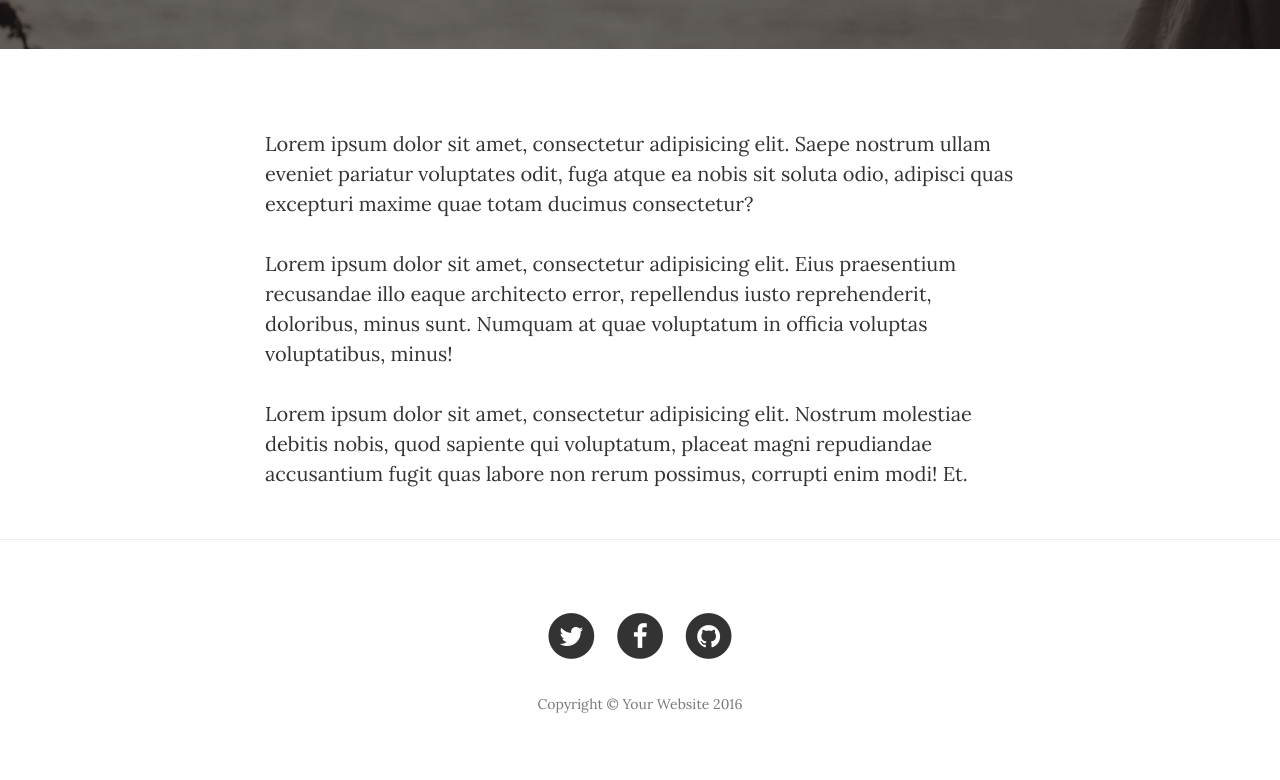
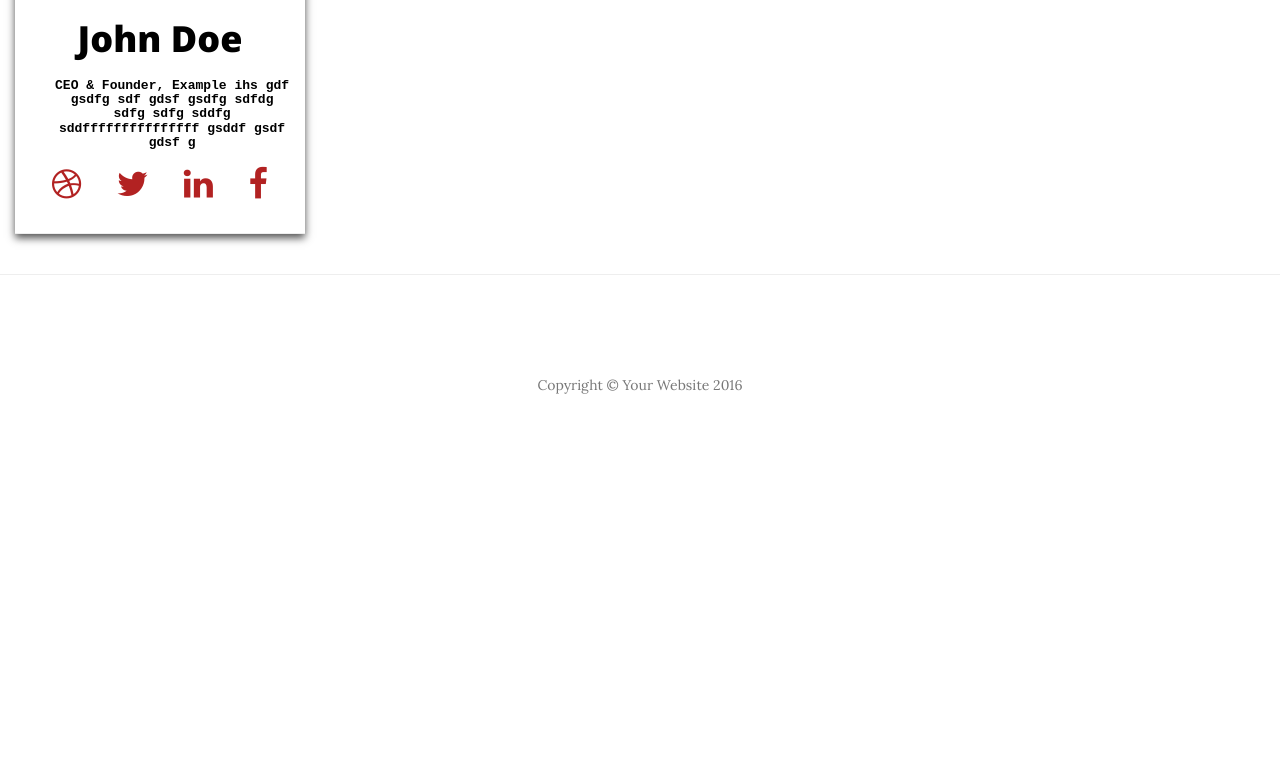
Before and after one commit to aarthikrao/djangoBlogApp, a Django app: template mainapp/templates/about.html in a window 1280 px wide. Shown: the part 399-1179 px from the top of the page. After the commit the page ends 793 px from the top, so only its background shows below. Run offline with Django 3.2, Linux system fonts and the light colour scheme; the template is opened without the code that fills it: values that come from a table or form of the project are taken from there, others are empty; tables that the repository leaves empty hold one stand-in row (values such as "Sample post"); some libraries are stand-ins or nearby versions.

Commit message:
Added about author

```diff
--- a/blogApp/urls.py
+++ b/blogApp/urls.py
@@ -16,7 +16,7 @@ Including another URLconf
 from django.contrib import admin
 from django.urls import path, include
 
-app_name = 'mainapp'
+
 
 urlpatterns = [
     path('admin/', admin.site.urls),
--- a/mainapp/admin.py
+++ b/mainapp/admin.py
@@ -1,6 +1,7 @@
 from django.contrib import admin
 
-from .models import Author, PageContent
+from .models import Author, PageContent, Tags
 
 admin.site.register(Author)
 admin.site.register(PageContent)
+admin.site.register(Tags)
--- a/mainapp/models.py
+++ b/mainapp/models.py
@@ -4,6 +4,7 @@
     3. Add List of categories..!
 '''
 from django.db import models
+from django.contrib.postgres.fields import ArrayField
 
 
 class Author(models.Model):
@@ -18,6 +19,7 @@ class Author(models.Model):
     def __str__(self):
         return self.blog_name
 
+
 class PageContent(models.Model):
     title = models.CharField(max_length=150)
     link_name = models.CharField(max_length=150)
@@ -25,6 +27,15 @@ class PageContent(models.Model):
     author = models.ForeignKey(Author, on_delete=models.CASCADE)
     pub_date = models.DateTimeField('Date Published')
     content = models.TextField()
+    tags = models.TextField()
 
     def __str__(self):
         return self.title
+
+
+class Tags(models.Model):
+    name = models.CharField(max_length=20)
+    int_name = models.CharField(max_length=20)
+
+    def __str__(self):
+        return self.name
--- a/mainapp/templates/about.html
+++ b/mainapp/templates/about.html
@@ -1,42 +1,10 @@
+{% extends 'base.html' %}
 {% load static %}
-<!DOCTYPE html>
-<html lang="en">
+{% block content %}
+<!-- Navigation -->
 
-<head>
-
-    <meta charset="utf-8">
-    <meta http-equiv="X-UA-Compatible" content="IE=edge">
-    <meta name="viewport" content="width=device-width, initial-scale=1">
-    <meta name="description" content="">
-    <meta name="author" content="">
-
-    <title>Clean Blog - About</title>
-
-    <!-- Bootstrap Core CSS -->
-    <link href="{% static 'vendor/bootstrap/css/bootstrap.min.css' %}" rel="stylesheet">
-
-    <!-- Theme CSS -->
-    <link href="{% static 'css/clean-blog.min.css' %}" rel="stylesheet">
-
-    <!-- Custom Fonts -->
-    <link href="{% static 'vendor/font-awesome/css/font-awesome.min.css' %}" rel="stylesheet" type="text/css">
-    <link href='https://fonts.googleapis.com/css?family=Lora:400,700,400italic,700italic' rel='stylesheet' type='text/css'>
-    <link href='https://fonts.googleapis.com/css?family=Open+Sans:300italic,400italic,600italic,700italic,800italic,400,300,600,700,800' rel='stylesheet' type='text/css'>
-
-    <!-- HTML5 Shim and Respond.js IE8 support of HTML5 elements and media queries -->
-    <!-- WARNING: Respond.js doesn't work if you view the page via file:// -->
-    <!--[if lt IE 9]>
-        <script src="https://oss.maxcdn.com/libs/html5shiv/3.7.0/html5shiv.js"></script>
-        <script src="https://oss.maxcdn.com/libs/respond.js/1.4.2/respond.min.js"></script>
-    <![endif]-->
-
-</head>
-
-<body>
-
-    <!-- Navigation -->
 <nav class="navbar navbar-default navbar-custom navbar-fixed-top">
-        <div class="container-fluid">
+    <div class="container-fluid" style="background-color:darkred;">
         <!-- Brand and toggle get grouped for better mobile display -->
         <div class="navbar-header page-scroll">
             <button type="button" class="navbar-toggle" data-toggle="collapse" data-target="#bs-example-navbar-collapse-1">
@@ -49,51 +17,93 @@
         <!-- Collect the nav links, forms, and other content for toggling -->
         <div class="collapse navbar-collapse" id="bs-example-navbar-collapse-1">
             <ul class="nav navbar-nav navbar-right">
+                {% for item in header_list %}
                 <li>
-                        <a href="/read/home">Home</a>
+                    <a href="{% url 'mainapp:category' item.int_name %}">{{ item.name }}</a>
                 </li>
-                    <li>
-                        <a href="/read/about">About</a>
-                    </li>
-                    <li>
-                        <a href="/#">Sample Post</a>
-                    </li>
-                    <li>
-                        <a href="contact.html">Contact</a>
-                    </li>
+                {% endfor %}
+
             </ul>
         </div>
         <!-- /.navbar-collapse -->
     </div>
     <!-- /.container -->
 </nav>
+<br>
+<br>
+<div class="container-fluid">
+    <div class="row">
+        <div class="col-sm-3"
+            ">
+            <style>
+                .card {
+                    box-shadow: 0 4px 8px 0 rgba(0, 0, 0, 0.685);
+                    max-width: 370px;
+                    margin: auto;
+                    text-align: center;
+                    font-family: arial;
+                }
 
-    <!-- Page Header -->
-    <!-- Set your background image for this header on the line below. -->
-    <header class="intro-header" style="background-image: url({% static 'img/about-bg.jpg' %})">
-        <div class="container">
-            <div class="row">
-                <div class="col-lg-8 col-lg-offset-2 col-md-10 col-md-offset-1">
-                    <div class="page-heading">
-                        <h1>About Me</h1>
-                        <hr class="small">
-                        <span class="subheading">This is what I do.</span>
+                .title {
+                    color: black;
+                    font-size: 13px;
+                    text-align: center;
+                    font-family: 'Courier New', Courier, monospace
+                }
+
+
+                .sociallinks{
+                    text-decoration: none;
+                    font-size: 34px;
+                    color: firebrick;
+                    padding: 15px;
+                }
+            </style>
+
+
+            <div class="
+            card">
+            <hr>
+            <!-- <h2 style="text-align:center">Author</h2> -->
+            <img src="http://www.safelinetruckinsurance.com/wp-content/uploads/2014/12/testiIcon.png" alt="John" style="width:300px"
+                height="300px">
+            <h1 style="color: black;">John Doe</h1>
+            <div class="col-sm-11 col-sm-offset-1">
+                <h6 class="title">CEO & Founder, Example ihs gdf gsdfg sdf gdsf gsdfg sdfdg sdfg sdfg sddfg
+                    sddfffffffffffffff gsddf
+                    gsdf gdsf g</h6>
+            </div>
+            <div style="margin: 24px 0;">
+                <a class="sociallinks" href="#"><i class="fa fa-dribbble"></i></a>
+                <a class="sociallinks" href="#"><i class="fa fa-twitter"></i></a>
+                <a class="sociallinks" href="#"><i class="fa fa-linkedin"></i></a>
+                <a class="sociallinks" href="#"><i class="fa fa-facebook"></i></a>
+            </div>
+            <hr>
+        </div>
+
+    </div>
+    <div class="col-sm-9" style="background-color:white;">
+        <div class="col-lg-11 col-lg-offset-1 col-sm-11 col-sm-offset-1">
+            {% for posts in post_list %}
+            <div class="post-preview">
+                <a href="{% url 'mainapp:article' posts.link_name %}">
+                    <h2 class="post-title">
+                        {{ posts.title }}
+                    </h2>
+                    <h3 class="post-subtitle">
+                        {{ posts.content|slice:":200" }} ...
+                    </h3>
+                </a>
+                <p class="post-meta">Posted by <a href="#">{{ posts.author.full_name }}</a> on {{posts.pub_date}}</p>
+            </div>
+            <hr>
+            {% endfor %}
         </div>
     </div>
 </div>
 </div>
-    </header>
 
-    <!-- Main Content -->
-    <div class="container">
-        <div class="row">
-            <div class="col-lg-8 col-lg-offset-2 col-md-10 col-md-offset-1">
-                <p>Lorem ipsum dolor sit amet, consectetur adipisicing elit. Saepe nostrum ullam eveniet pariatur voluptates odit, fuga atque ea nobis sit soluta odio, adipisci quas excepturi maxime quae totam ducimus consectetur?</p>
-                <p>Lorem ipsum dolor sit amet, consectetur adipisicing elit. Eius praesentium recusandae illo eaque architecto error, repellendus iusto reprehenderit, doloribus, minus sunt. Numquam at quae voluptatum in officia voluptas voluptatibus, minus!</p>
-                <p>Lorem ipsum dolor sit amet, consectetur adipisicing elit. Nostrum molestiae debitis nobis, quod sapiente qui voluptatum, placeat magni repudiandae accusantium fugit quas labore non rerum possimus, corrupti enim modi! Et.</p>
-            </div>
-        </div>
-    </div>
 
 <hr>
 
@@ -102,51 +112,11 @@
     <div class="container">
         <div class="row">
             <div class="col-lg-8 col-lg-offset-2 col-md-10 col-md-offset-1">
-                    <ul class="list-inline text-center">
-                        <li>
-                            <a href="#">
-                                <span class="fa-stack fa-lg">
-                                    <i class="fa fa-circle fa-stack-2x"></i>
-                                    <i class="fa fa-twitter fa-stack-1x fa-inverse"></i>
-                                </span>
-                            </a>
-                        </li>
-                        <li>
-                            <a href="#">
-                                <span class="fa-stack fa-lg">
-                                    <i class="fa fa-circle fa-stack-2x"></i>
-                                    <i class="fa fa-facebook fa-stack-1x fa-inverse"></i>
-                                </span>
-                            </a>
-                        </li>
-                        <li>
-                            <a href="#">
-                                <span class="fa-stack fa-lg">
-                                    <i class="fa fa-circle fa-stack-2x"></i>
-                                    <i class="fa fa-github fa-stack-1x fa-inverse"></i>
-                                </span>
-                            </a>
-                        </li>
-                    </ul>
+
+
                 <p class="copyright text-muted">Copyright &copy; Your Website 2016</p>
             </div>
         </div>
     </div>
 </footer>
-
-    <!-- jQuery -->
-    <script src="{% static 'vendor/jquery/jquery.min.js' %}"></script>
-
-    <!-- Bootstrap Core JavaScript -->
-    <script src="{% static 'vendor/bootstrap/js/bootstrap.min.js' %}"></script>
-
-    <!-- Contact Form JavaScript -->
-    <script src="{% static 'js/jqBootstrapValidation.js' %}"></script>
-    <script src="{% static 'js/contact_me.js' %}"></script>
-
-    <!-- Theme JavaScript -->
-    <script src="{% static 'js/clean-blog.min.js' %}"></script>
-
-</body>
-
-</html>
+{% endblock %}
--- a/mainapp/templates/index_base.html
+++ b/mainapp/templates/index_base.html
@@ -16,9 +16,9 @@
         <!-- Collect the nav links, forms, and other content for toggling -->
         <div class="collapse navbar-collapse" id="bs-example-navbar-collapse-1">
             <ul class="nav navbar-nav navbar-right">
-                {% for k, v in header_list.items %}
+                {% for item in header_list %}
                 <li>
-                    <a href="{% url 'mainapp:index' v %}">{{ k }}</a>
+                    <a href="{% url 'mainapp:category' item.int_name %}">{{ item.name }}</a>
                 </li>
                 {% endfor %}
 
@@ -52,7 +52,7 @@
         <div class="col-lg-8 col-lg-offset-2 col-md-10 col-md-offset-1">
             {% for posts in post_list %}
             <div class="post-preview">
-                <a href="{% url 'mainapp:index' posts.link_name %}">
+                <a href="{% url 'mainapp:article' posts.link_name %}">
                     <h2 class="post-title">
                         {{ posts.title }}
                     </h2>
--- a/mainapp/urls.py
+++ b/mainapp/urls.py
@@ -6,7 +6,8 @@ from . import views
 app_name = 'mainapp'
 
 urlpatterns = [
-    path(r'<title_name>/', views.index, name='index'),
-    path(r'author/', views.render_about, name='render_about'),
-    path(r'feed/<title_name>/', views.render_with_title, name='render_with_title')
+    path(r'article/<title_name>/', views.article, name='article'),
+    path(r'author/<author_name>/', views.about_author, name='render_about'),
+    path(r'feed/<title_name>/', views.homepage, name='homepage'),
+    path('category/<category>',views.list_post_by_category,name='category')
 ]
```
Also changed, not shown: mainapp/views.py (+31 -23 lines), mainapp/migrations/0003_auto_20180922_1247.py (added), mainapp/migrations/0004_auto_20180922_1248.py (added), mainapp/migrations/0005_auto_20180922_1439.py (added). Lines whose indentation alone changed are shown as unchanged.
